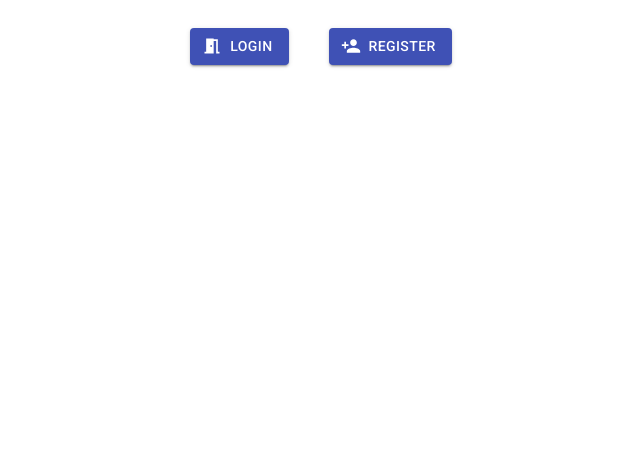
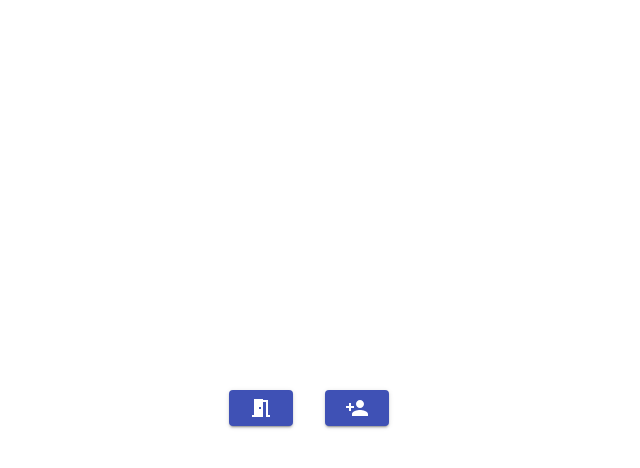
Before and after one commit to mbad0la/naive-twitter, a React app: page / in a window 1280 px wide. Shown: the top 468 px of the page, without its empty margins (339-979 px from the left). Built offline with nearby package versions, Linux system fonts and the light colour scheme.

Commit message:
FEAT : add re-authorisation splash screen for resuming without re-login

```diff
--- a/src/components/App.js
+++ b/src/components/App.js
@@ -1,20 +1,28 @@
 import React, { useState } from 'react'
 import { Link } from 'react-router-dom'
+import Container from '@material-ui/core/Container'
 import Grid from '@material-ui/core/Grid';
 import MeetingRoomIcon from '@material-ui/icons/MeetingRoom';
 import PersonAddIcon from '@material-ui/icons/PersonAdd';
 import Button from '@material-ui/core/Button'
+import CircularProgress from '@material-ui/core/CircularProgress';
 import Header from './Header'
 import {Profile} from './Profiles'
 import {PostMaker, Feed} from './PostComponents'
 
 import { makeStyles } from '@material-ui/core/styles'
 
-import styles from '../app.css'
-
 const useStyles = makeStyles(theme => ({
   feedMargin: {
     marginTop: theme.spacing(2)
+  },
+  guestScreenRoot: {
+    position: 'absolute',
+    height: '100%',
+    width: '100%'
+  },
+  guestScreenButton: {
+    margin: theme.spacing(2)
   }
 }))
 
@@ -25,9 +33,17 @@ function App(props) {
 
   const classes = useStyles()
 
+  if (authState.isAuthenticated && !authState.serverAuthorised) {
+    return (
+      <Grid container className={classes.guestScreenRoot} justify='center' alignItems='center'>
+        <CircularProgress />
+      </Grid>
+    )
+  }
+
   if (authState.isAuthenticated) {
     return (
-      <React.Fragment>
+      <Container maxWidth={false}>
         <Header modifyAuthState={modifyAuthState} setMatches={setMatches}/>
         <Grid container spacing={2}>
           <Grid item md={4} xs={12}>
@@ -53,36 +69,30 @@ function App(props) {
             </Grid>
           </Grid>
         </Grid>
-      </React.Fragment>
+      </Container>
     )
   } else {
     return (
-      <div className={styles.authWrapper}>
-        <ul className={styles.auth_ul}>
-          <li className={styles.auth_li}>
+      <Grid container className={classes.guestScreenRoot} justify='center' alignItems='center'>
         <Link to='/login'>
           <Button
+            className={classes.guestScreenButton}
             variant="contained"
             color="primary"
-                startIcon={<MeetingRoomIcon />}
           >
-                Login
+            <MeetingRoomIcon />
           </Button>
         </Link>
-          </li>
-          <li className={styles.auth_li}>
         <Link to='/register'>
           <Button
+            className={classes.guestScreenButton}
             variant="contained"
             color="primary"
-                startIcon={<PersonAddIcon />}
           >
-                Register
+            <PersonAddIcon />
           </Button>
         </Link>
-          </li>
-        </ul>
-      </div>
+      </Grid>
     )
   }
 }
--- a/src/components/Auth.js
+++ b/src/components/Auth.js
@@ -1,25 +1,22 @@
 import React, { useState } from 'react'
 import { Redirect } from 'react-router-dom'
+import Grid from '@material-ui/core/Grid';
 import TextField from '@material-ui/core/TextField'
 import Button from '@material-ui/core/Button'
 import axios from 'axios'
 
-import styles from '../app.css'
+import { makeStyles } from '@material-ui/core/styles'
 
-const formStyle = {
-  errorStyle: {
-    color: '#ef5b25',
+const useStyles = makeStyles(theme => ({
+  root: {
+    position: 'absolute',
+    height: '100%',
+    width: '100%'
   },
-  underlineStyle: {
-    borderColor: '#ef5b25',
-  },
-  floatingLabelStyle: {
-    color: '#ef5b25',
-  },
-  floatingLabelFocusStyle: {
-    color: '#ef5b25',
+  marginTop: {
+    marginTop: theme.spacing(2)
   }
-}
+}))
 
 
 function login(payload, modifyAuthState) {
@@ -39,6 +36,8 @@ function login(payload, modifyAuthState) {
       modifyAuthState.setUser(user)
       modifyAuthState.setFollowers(followers)
       modifyAuthState.setFeed(feed)
+      modifyAuthState.setServerAuthorised(true)
+
     })
 }
 
@@ -87,10 +86,12 @@ function register(event, payload, modifiers) {
 
 
 function Login(props) {
-  const [ username, setUsername ] = useState('');
-  const [ password, setPassword ] = useState('');
+  const [ username, setUsername ] = useState('')
+  const [ password, setPassword ] = useState('')
 
-  const { authState, modifyAuthState } = props;
+  const { authState, modifyAuthState } = props
+
+  const classes = useStyles()
 
   if (authState.isAuthenticated) {
     return (
@@ -102,14 +103,17 @@ function Login(props) {
   }
 
   return (
-    <div className={styles.form}>
+    <Grid container className={classes.root} justify='center' alignItems='center'>
+      <Grid container item xs={8} md={3} direction='column'>
+        <Grid item xs={12} className={classes.marginTop}>
           <TextField
             label='Username'
             value={username}
             onChange={(e) => setUsername(e.target.value)}
             fullWidth={true}
           />
-      <br />
+        </Grid>
+        <Grid item xs={12} className={classes.marginTop}>
           <TextField
             type='password'
             label='Password'
@@ -117,7 +121,8 @@ function Login(props) {
             onChange={(e) => setPassword(e.target.value)}
             fullWidth={true}
           />
-      <br />
+        </Grid>
+        <Grid item xs={12} className={classes.marginTop}>
           <Button
             variant='contained'
             color='primary'
@@ -126,7 +131,9 @@ function Login(props) {
           >
             Login
           </Button>
-    </div>
+        </Grid>
+      </Grid>
+    </Grid>
   )
 }
 
@@ -141,7 +148,9 @@ function Register(props) {
   const [errPassword, setErrPassword] = useState(false)
 
 
-  const {authState} = props;
+  const {authState} = props
+
+  const classes = useStyles()
 
   if (authState.isAuthenticated) {
     return (
@@ -153,28 +162,33 @@ function Register(props) {
   }
 
   return (
-    <div className={styles.form}>
+    <Grid container className={classes.root} justify='center' alignItems='center'>
+      <Grid container item xs={8} md={3} direction='column'>
+        <Grid item xs={12} className={classes.marginTop}>
           <TextField
             label='First Name'
             value={firstName}
             onChange={(e) => setFirstName(e.target.value)}
             fullWidth={true}
           />
-      <br />
+        </Grid>
+        <Grid item xs={12} className={classes.marginTop}>
           <TextField
             label='Last Name'
             value={lastName}
             onChange={(e) => setLastName(e.target.value)}
             fullWidth={true}
           />
-      <br />
+        </Grid>
+        <Grid item xs={12} className={classes.marginTop}>
           <TextField
             label='Username'
             value={username}
             onChange={(e) => setUsername(e.target.value)}
             fullWidth={true}
           />
-      <br />
+        </Grid>
+        <Grid item xs={12} className={classes.marginTop}>
           <TextField
             type='password'
             label='Password'
@@ -182,8 +196,10 @@ function Register(props) {
             onChange={(e) => setPassword(e.target.value)}
             fullWidth={true}
           />
-      <br />
+        </Grid>
+        <Grid item xs={12} className={classes.marginTop}>
           <Button
+            className={classes.button}
             variant='contained'
             color='primary'
             fullWidth={true}
@@ -191,7 +207,9 @@ function Register(props) {
           >
             Register
           </Button>
-    </div>
+        </Grid>
+      </Grid>
+    </Grid>
   )
 }
 
--- a/src/index.js
+++ b/src/index.js
@@ -3,39 +3,35 @@ import ReactDOM from 'react-dom'
 import { BrowserRouter as Router, Route } from 'react-router-dom'
 import axios from 'axios'
 
-import Container from '@material-ui/core/Container'
-
 import { App } from './components/App'
 import { Login, Register } from './components/Auth'
 
-import styles from './app.css'
-
 function View(props) {
-  const [isAuthenticated, setIsAuthenticated] = useState(false)
-  const [token, setToken] = useState(null)
-  const [user, setUser] = useState(null)
-  const [followers, setFollowers] = useState([])
+  const [serverAuthorised, setServerAuthorised] = useState(false)
+  const [isAuthenticated, setIsAuthenticated] = useState(localStorage.getItem('postman_naive_twitter_auth') || false)
+  const [token, setToken] = useState(localStorage.getItem('postman_naive_twitter_token'))
+  const [user, setUser] = useState(localStorage.getItem('postman_naive_twitter_user'))
+  const [followers, setFollowers] = useState(localStorage.getItem('postman_naive_twitter_followers') || [])
   const [feed, setFeed] = useState([])
 
   useEffect(() => {
-    let token = localStorage.getItem('postman_naive_twitter_token')
-    let isAuthenticated = localStorage.getItem('postman_naive_twitter_auth') || false
-    let user = localStorage.getItem('postman_naive_twitter_user')
-    let followers = localStorage.getItem('postman_naive_twitter_followers') || []
-
     if (isAuthenticated) {
       console.log('view will mount in protected mode')
       axios.get('/api/feed', {headers: {'Authorization': token}})
         .then(res => {
           if (res.data.isAuthenticated) {
             console.log('Network authorises too')
-            setToken(token)
-            setIsAuthenticated(isAuthenticated)
-            setUser(user)
-            setFollowers(followers)
-            setFeed(res.data.feed)
+            setTimeout(() => {
+              setToken(token)
+              setIsAuthenticated(true)
+              setUser(user)
+              setFollowers(followers)
+              setFeed(res.data.feed)
+              setServerAuthorised(true)
+            }, 1000)
           } else {
             console.log('Network feels messy, authentication sync failed')
+            setServerAuthorised(false)
             setToken(null)
             setIsAuthenticated(false)
             setUser(null)
@@ -53,15 +49,15 @@ function View(props) {
     }
   }, [])
 
-  const authState = {isAuthenticated, token, user, followers, feed}
-  const modifyAuthState = {setIsAuthenticated, setToken, setUser, setFollowers, setFeed}
+  const authState = {isAuthenticated, serverAuthorised, token, user, followers, feed}
+  const modifyAuthState = {setIsAuthenticated, setToken, setUser, setFollowers, setFeed, setServerAuthorised}
 
   return (
-    <Container maxWidth={false}>
+    <React.Fragment>
       <Route exact path='/' render={() => <App modifyAuthState={modifyAuthState} authState={authState} />} />
       <Route path='/login' render={() => <Login modifyAuthState={modifyAuthState} authState={authState} />} />
       <Route path='/register' render={() => <Register modifyAuthState={modifyAuthState} authState={authState} />} />
-    </Container>
+    </React.Fragment>
   )
 }
 
```
Lines whose indentation alone changed are shown as unchanged.
